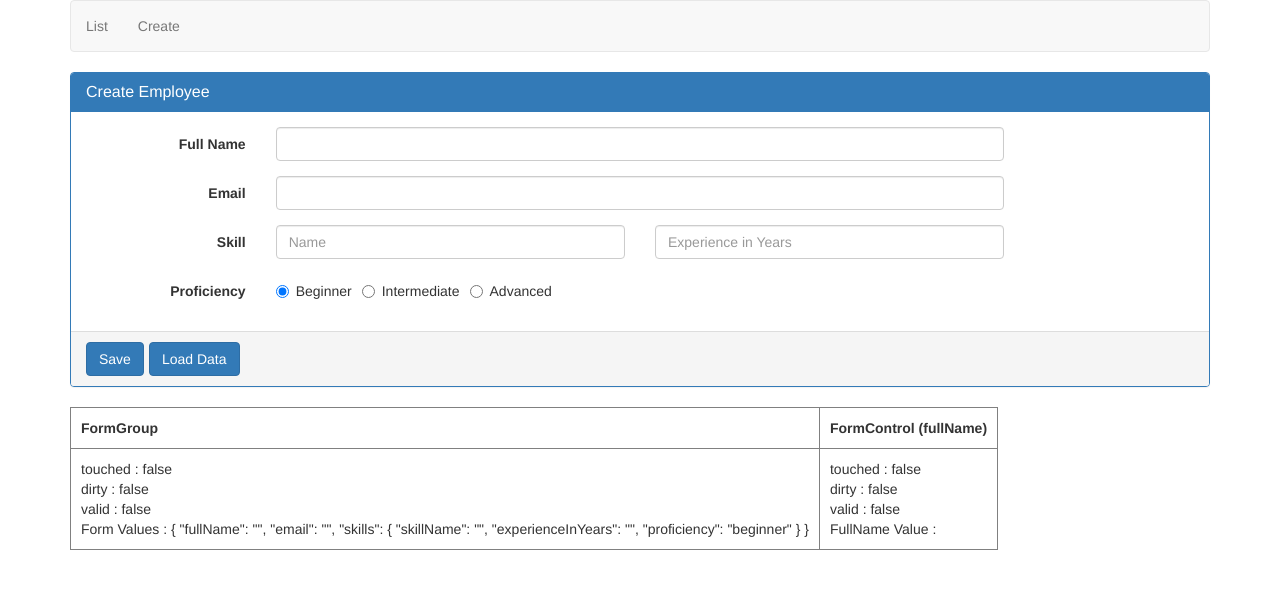
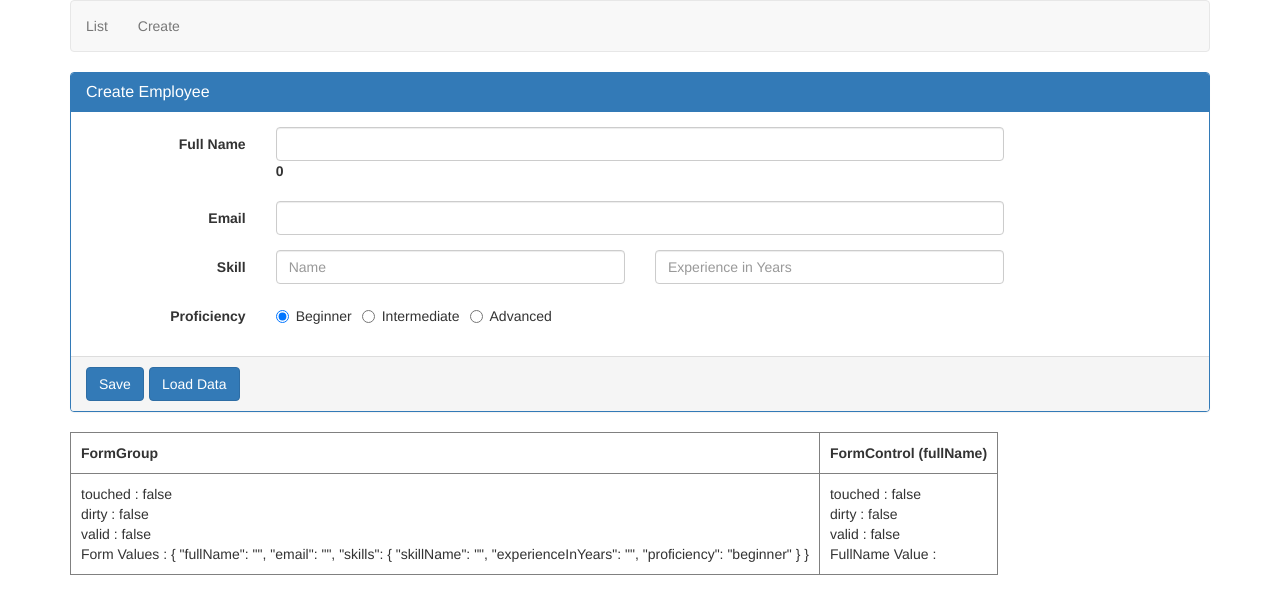
Before and after one commit to pauljohn99/frontend, an Angular app in the folder angular/angular-video-1/: page /create in a window 1280 px wide. Shown: the top 614 px of the page. Built offline with nearby package versions, Linux system fonts and the light colour scheme.

Commit message:
vid-10,Angular form control valuechanges

```diff
--- a/angular/angular-video-1/src/app/employee/create-employee.component.html
+++ b/angular/angular-video-1/src/app/employee/create-employee.component.html
@@ -25,6 +25,7 @@
             type="text"
             class="form-control"
           />
+          <label>{{ fullNameLength }}</label>
           <span
             class="help-block"
             *ngIf="
--- a/angular/angular-video-1/src/app/employee/create-employee.component.ts
+++ b/angular/angular-video-1/src/app/employee/create-employee.component.ts
@@ -8,6 +8,7 @@ import { FormGroup, FormBuilder, Validators } from '@angular/forms';
 })
 export class CreateEmployeeComponent implements OnInit {
   employeeForm!: FormGroup;
+  fullNameLength = 0;
   constructor(private fb: FormBuilder) {}
 
   ngOnInit() {
@@ -27,6 +28,11 @@ export class CreateEmployeeComponent implements OnInit {
         proficiency: ['beginner'],
       }),
     });
+    this.employeeForm
+      .get('fullName')
+      ?.valueChanges.subscribe((value: string) => {
+        this.fullNameLength = value.length;
+      });
   }
   onLoadDataClick(): void {
     this.employeeForm.patchValue({
```
